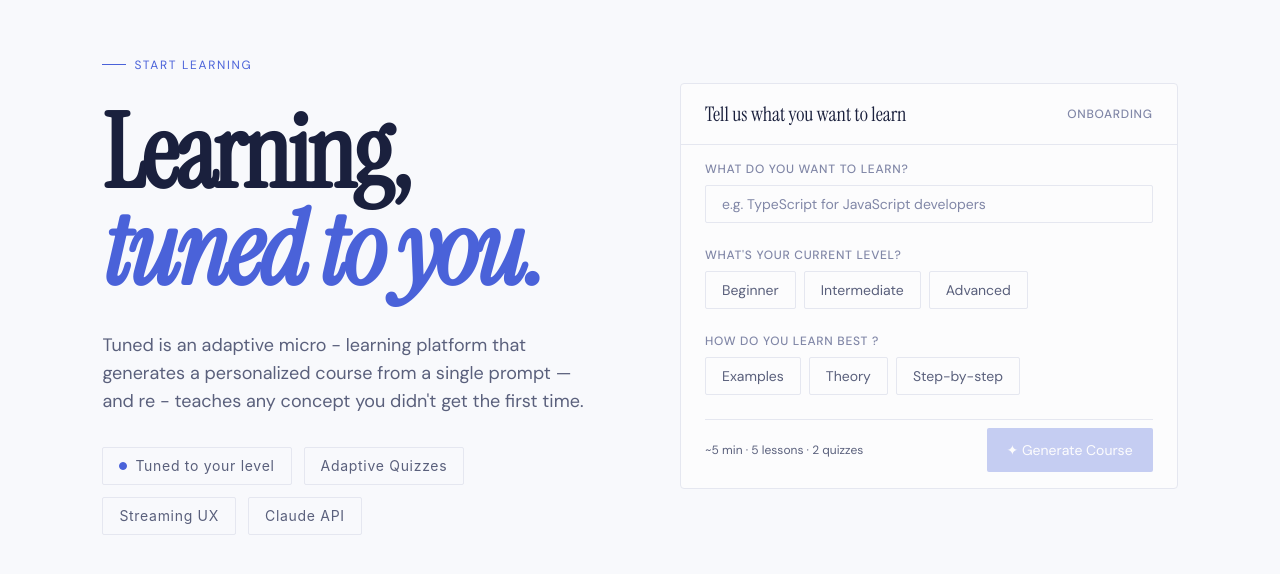
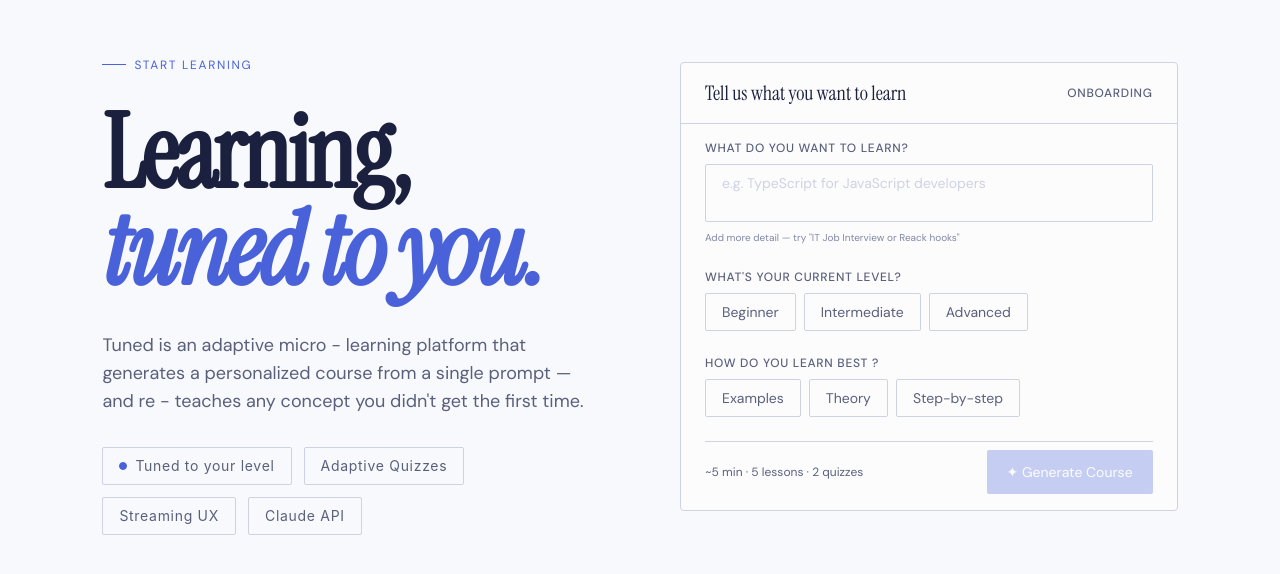
Before and after one commit to olgavegh/125-gettuned-learning-app, a React (Vite) app: page / in a window 1280 px wide. Shown: the part 104-678 px from the top of the page. Built offline with nearby package versions, Linux system fonts and the light colour scheme.

Commit message:
fix Q1 validation and hint text References #4

```diff
--- a/src/components/CourseForm.jsx
+++ b/src/components/CourseForm.jsx
@@ -11,19 +11,22 @@
 
     return (
         <form aria-label="Generate your course" onSubmit={e => e.preventDefault()} className="flex flex-col gap-6">
-
+            {/* Q1 */}
             <label className="flex flex-col gap-2 group">
                 <span className="font-label ">
                     What do you want to learn?
                 </span>
-                <input
-                    type="text"
+                <textarea
                     value={topic}
                     onChange={e => setTopic(e.target.value)}
                     placeholder="e.g. TypeScript for JavaScript developers"
                     autoComplete="off"
-                    className="font-input px-4 py-2 w-full bg-transparent border border-stroke-weak rounded-xs outline-none placeholder:text-stroke-strong focus:border-brand transition-colors duration-200"
+                    rows={2}
+                    className="font-input px-4 py-2 w-full bg-transparent border border-stroke-weak rounded-xs outline-none placeholder:text-stroke-weak focus:border-brand transition-colors duration-200 resize-none"
                 />
+                <span className={`font-hint`}>
+                    Add more detail — try "IT Job Interview or Reack hooks"
+                </span>
             </label>
 
             <fieldset className="group">
@@ -82,7 +85,7 @@
 
             <div className="flex items-center justify-between pt-2 border-t border-stroke-weak">
                 <span className="sans-regular text-xs text-text-weak">~5 min · 5 lessons · 2 quizzes</span>
-                <Button type="submit" variant="primary" disabled={!topic || !level || !type}>
+                <Button type="submit" variant="primary" disabled={topic.split(" ").length < 2 || !level || !type}>
                     ✦ Generate Course
                 </Button>
             </div>
--- a/src/index.css
+++ b/src/index.css
@@ -11,7 +11,7 @@
   --text-strong: hsl(230 40% 17%);
   --text-weak: hsl(230 16% 42%);
   --stroke-strong: hsl(230 18% 58%);
-  --stroke-weak: hsl(230 28% 92%);
+  --stroke-weak: hsl(230 25% 85%);
   --fill: hsl(230 33% 98%);
   --bg: hsl(230 18% 99%);
 
@@ -26,9 +26,9 @@
   --overlay: var(--bg);
   --dark: hsl(230 40% 10%);
   --accent: var(--brand);
-  --accent2: hsl(14 88% 48%);
   --muted: var(--text-weak);
   --rule: var(--stroke-weak);
+  --error: hsl(14 88% 48%);
 }
 
 @theme inline {
@@ -48,9 +48,9 @@
   --color-overlay: var(--overlay);
   --color-dark: var(--dark);
   --color-accent: var(--accent);
-  --color-accent2: var(--accent2);
   --color-muted: var(--muted);
   --color-rule: var(--rule);
+  --color-error: var(--error);
 
   --spacing-xs: clamp(6px, 1vw, 8px);
   --spacing-s: clamp(12px, 2vw, 16px);
@@ -60,6 +60,7 @@
   --spacing-xxl: clamp(60px, 8vw, 80px);
 
   /* Override built-in font sizes with fluid versions */
+  --text-xxs: clamp(8px, 1vw, 10px);
   --text-xs: clamp(10px, 1.2vw, 12px);
   --text-sm: clamp(12px, 1.5vw, 14px);
   --text-base: clamp(14px, 1.8vw, 16px);
@@ -99,10 +100,14 @@
 
   .font-label {
     font-family: "DM Sans", sans-serif;
-    @apply text-xs uppercase font-medium text-stroke-strong tracking-[0.06em] group-focus-within:text-brand transition-colors duration-200;
+    @apply text-xs uppercase font-medium text-text-weak tracking-[0.06em] group-focus-within:text-brand transition-colors duration-200;
   }
   .font-input {
     font-family: "DM Sans", sans-serif;
     @apply text-sm text-text-weak;
   }
+  .font-hint {
+    font-family: "DM Sans", sans-serif;
+    @apply text-xxs text-stroke-strong;
+  }
 }
```
